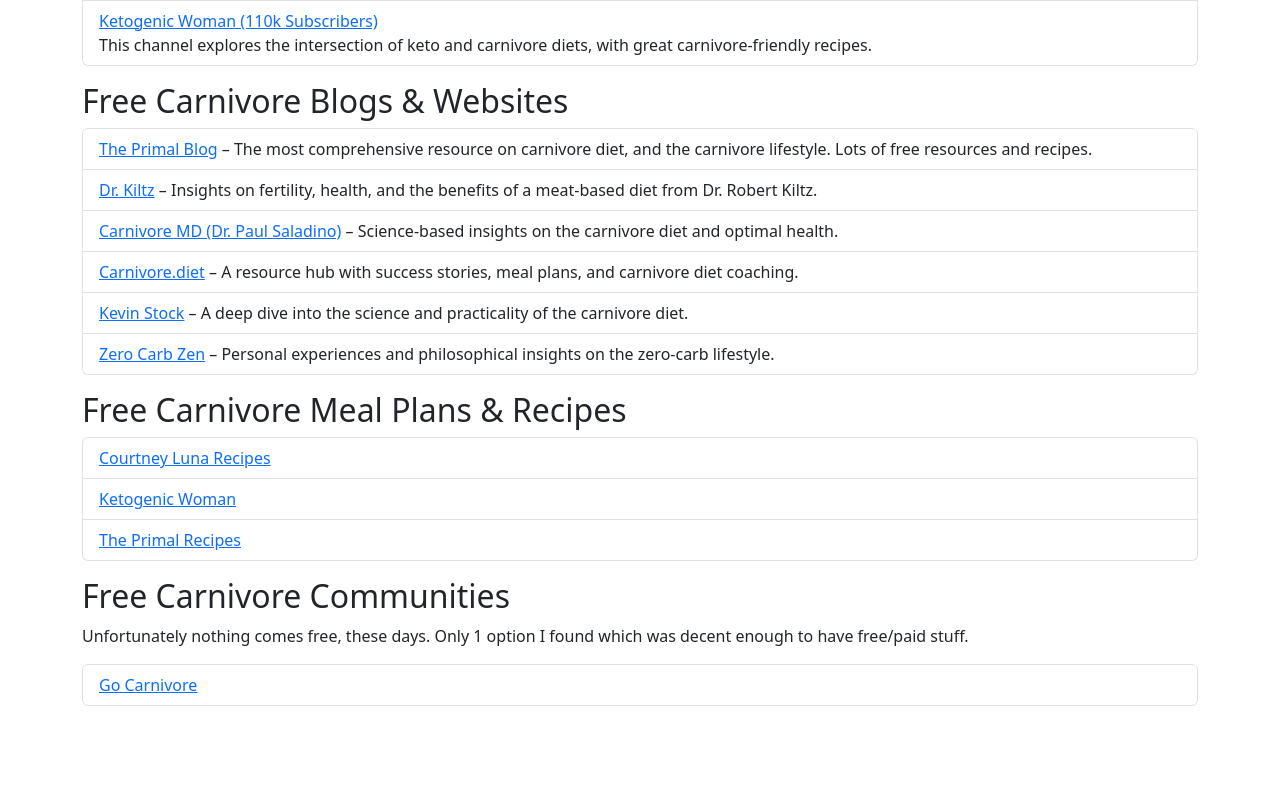
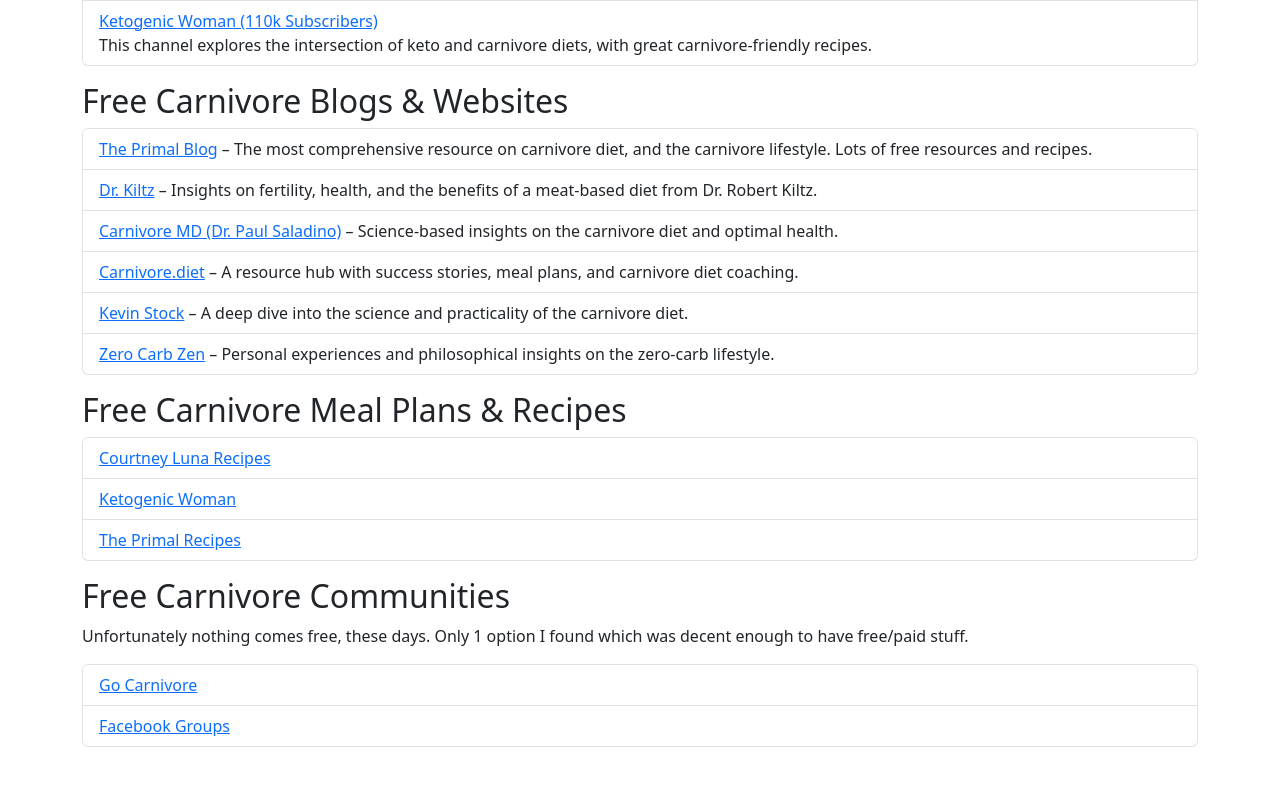
Before and after one commit to theprimal/carnivore-calculator, a plain HTML site: page resources.html in a window 1280 px wide. Shown: the part 640-1425 px from the top of the page. Before the commit the page ends 1394 px from the top, so only its background shows below. Drawn offline with nearby package versions, Linux system fonts and the light colour scheme.

Commit message:
add resources

```diff
--- a/resources.html
+++ b/resources.html
@@ -221,6 +221,13 @@
             >Go Carnivore</a
           >
         </li>
+        <li class="list-group-item">
+          <a
+            href="https://www.facebook.com/groups/worldcarnivoretribe/"
+            target="_blank"
+            >Facebook Groups</a
+          >
+        </li>
       </ul>
     </div>
 
```
